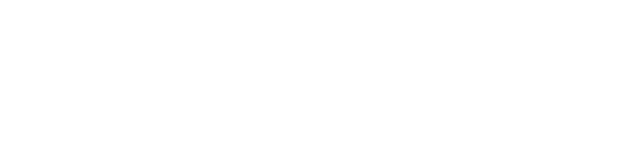
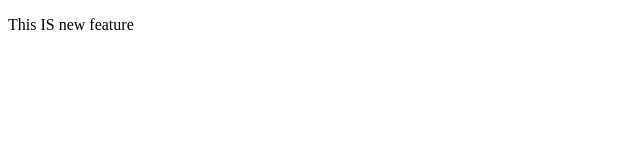
Before and after one commit to Aditya4j/LocalRepo, a plain HTML site: page index.html in a window 1280 px wide. Shown: the whole page, without its empty margins (0-640 px from the left). Drawn offline with Linux system fonts and the light colour scheme.

Commit message:
Add new feature

```diff
--- a/index.html
+++ b/index.html
@@ -6,6 +6,6 @@
     <title>Document</title>
 </head>
 <body>
-
+    <p>This IS new feature</p>
 </body>
 </html>
```
